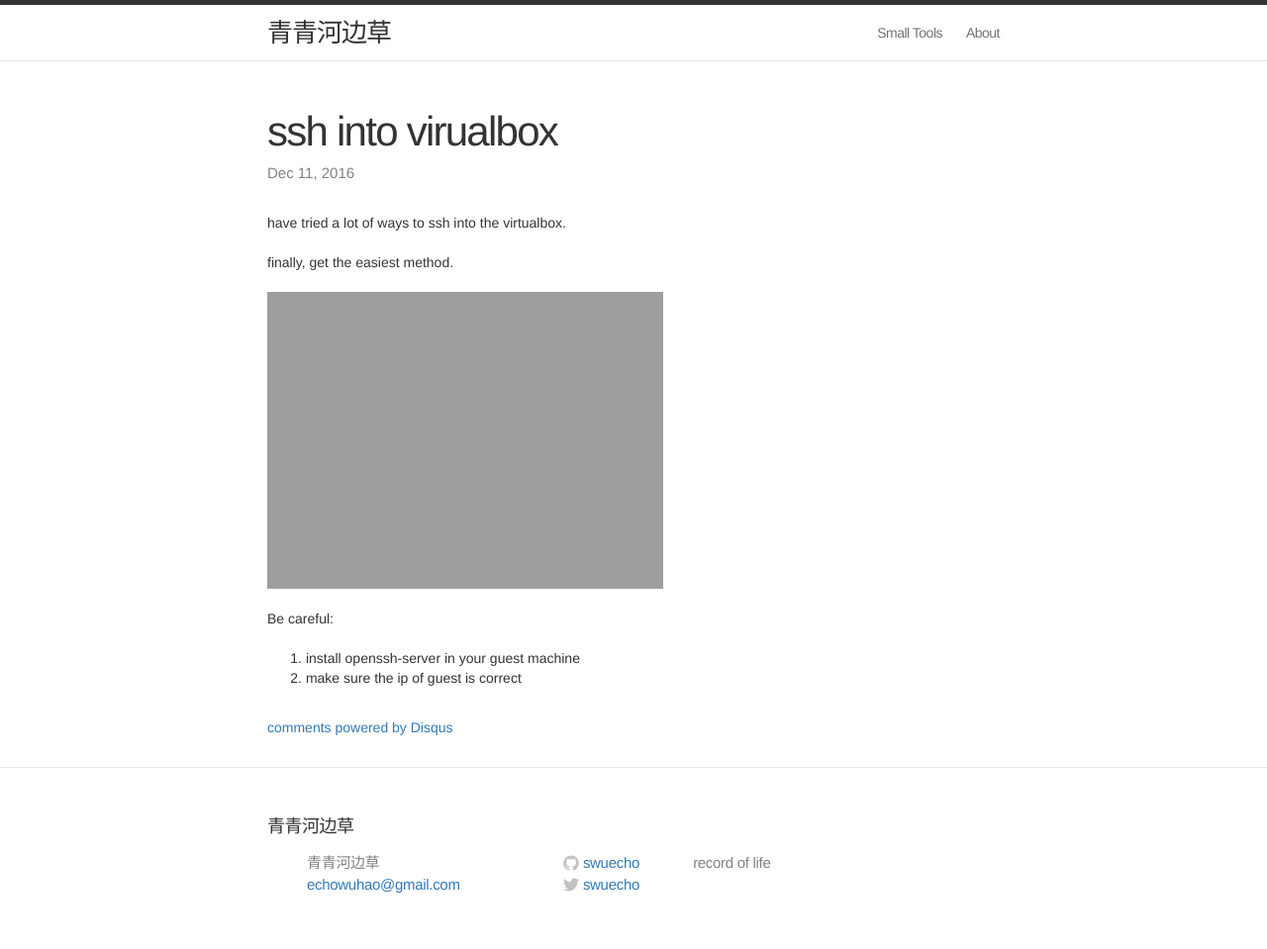
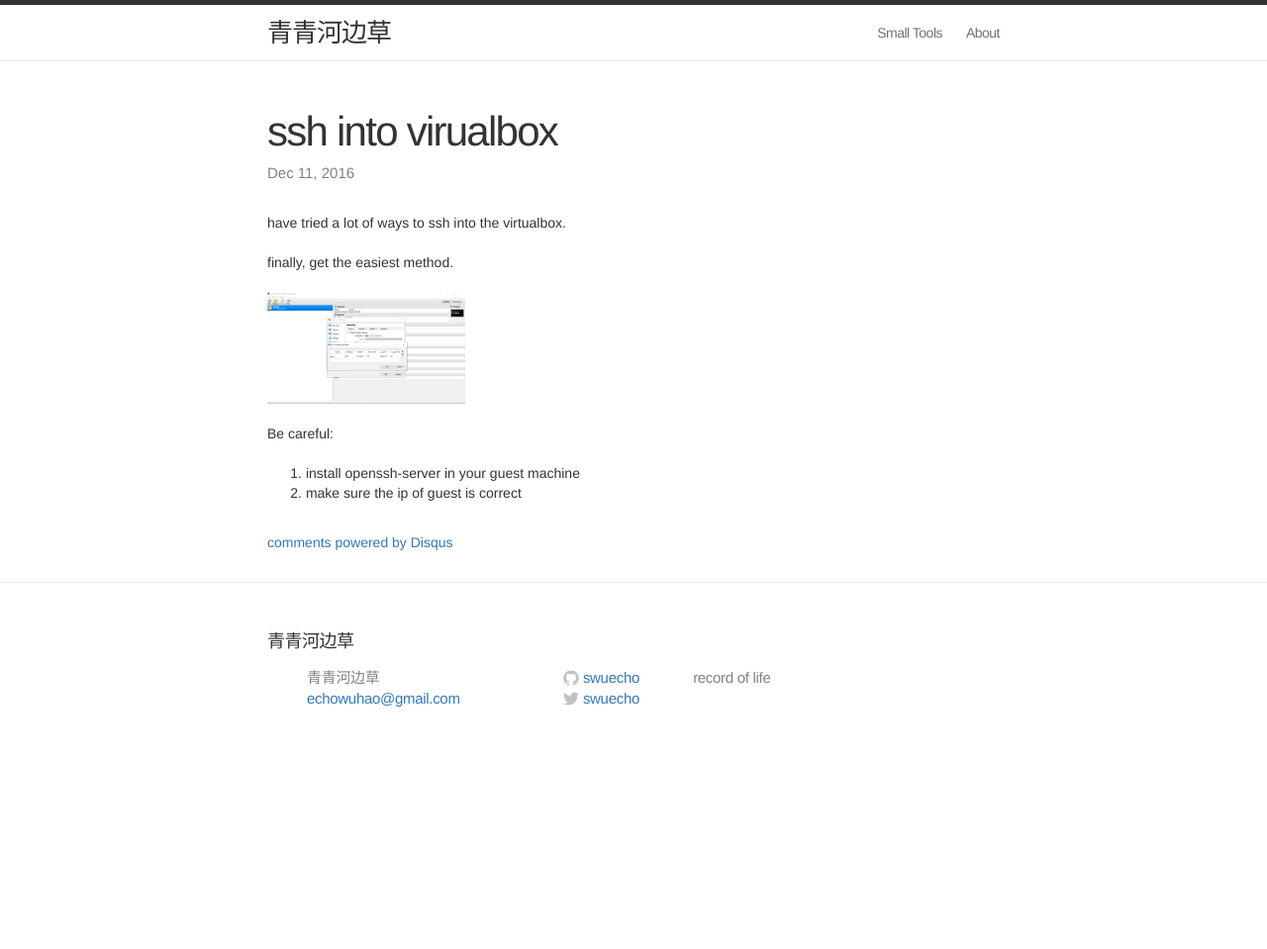
Before and after one commit to swuecho/swuecho.github.io, a Jekyll site: the page built from _posts/2016-12-11-ssh-into-virualbox.md, in a window 1280 px wide. Shown: the whole page at 99% size. Built offline with Jekyll 4.4.1, drawn with Linux system fonts in a browser that asks for light colours; comment, search, counter and statistics services are not loaded; after the commit the page ends 900 px from its top, so only the background shows below that.

Commit message:
Update 2016-12-11-ssh-into-virualbox.md

```diff
--- a/_posts/2016-12-11-ssh-into-virualbox.md
+++ b/_posts/2016-12-11-ssh-into-virualbox.md
@@ -8,7 +8,8 @@ have tried a lot of ways to ssh into the virtualbox.
 
 finally, get the easiest method.
 
-![port forwarding](/assets/img/ssh_virtualbox_port_forwarding.png =400x300)
+<img src="/assets/img/ssh_virtualbox_port_forwarding.png" alt="Port Forwading" style="width: 200px;"/>
+
 
 Be careful:
 
```
